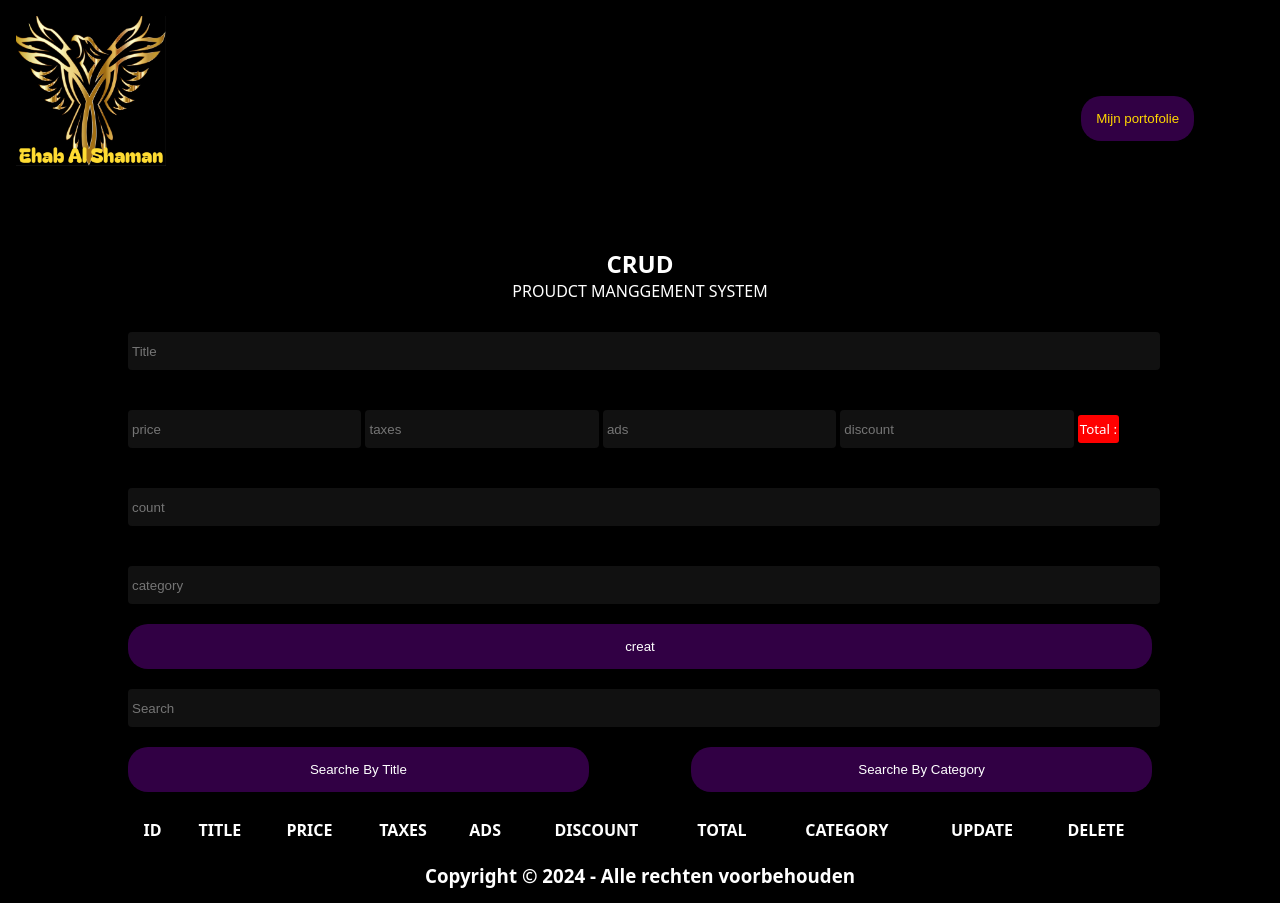
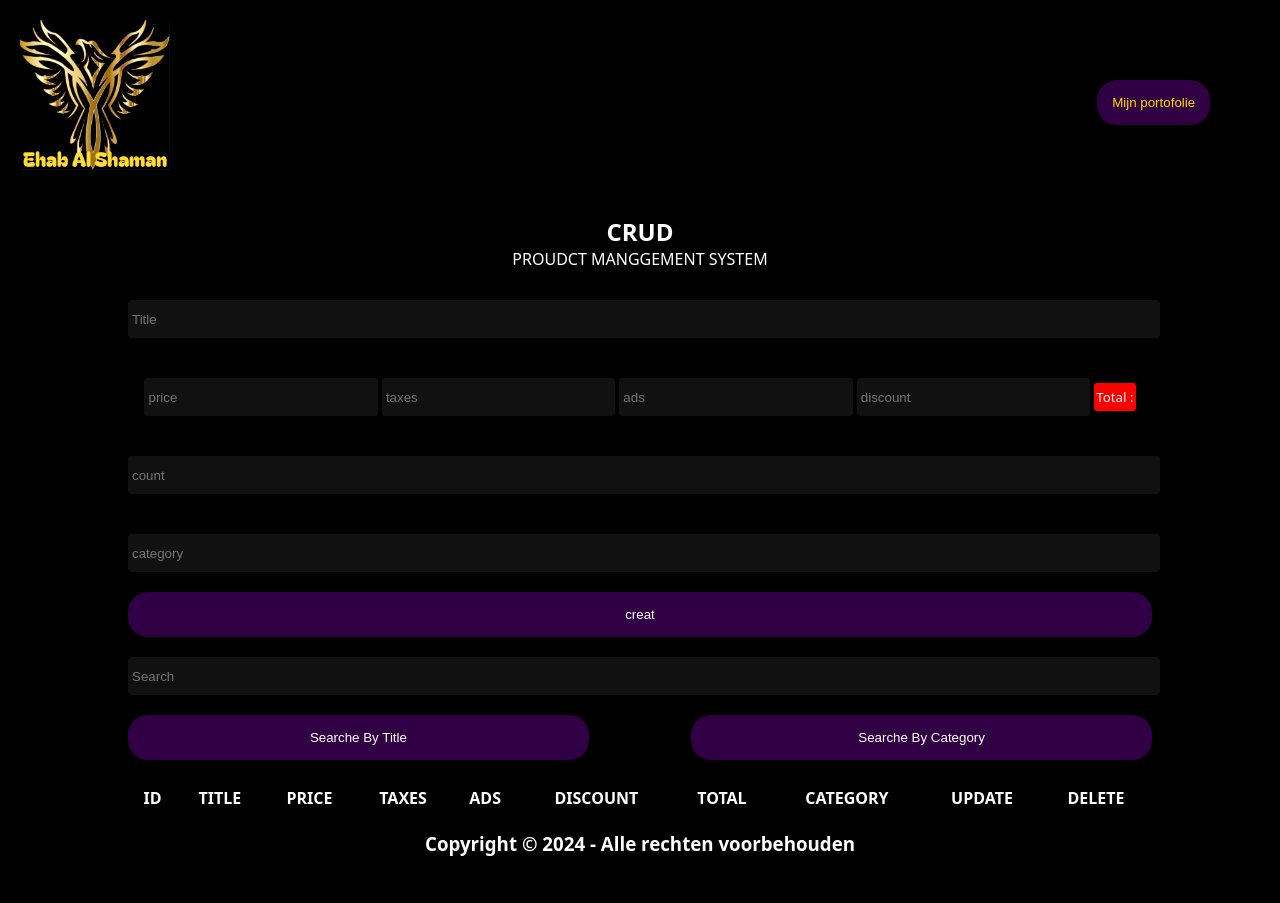
Before and after one commit to ehabalshaman/crud, a plain HTML site: page index.html in a window 1280 px wide. After the commit the page ends 871 px from the top, so only its background shows below. Drawn offline with Linux system fonts and the light colour scheme.

Commit message:
curd porto

```diff
--- a/style.css
+++ b/style.css
@@ -12,7 +12,7 @@ body{
 
 
     header {
-        padding: 1em;
+        padding: 0px;
         text-align:center;
         justify-content: space-between;
       }
@@ -45,11 +45,14 @@ body{
         color: gold;
         font-weight: bold;
       }
+
+      .navbar-brand{
+        padding: 20px;
+      }
       .navbar-brand:hover{
         color: gold;
         transform: scale(1.2);
         transition: 0.4s ease-in-out;
-        padding: 3px;
         }
 
         .button{
@@ -59,22 +62,12 @@ body{
         }
 
 
-
-
-
-
-
-
-
-
-
-
-
-
-
     .crud{
         width: 80%;
+        margin-top: 20px;
         margin: auto;
+        justify-content: center;
+        text-align: center;
     }
     .head{
         text-align: center;
```
